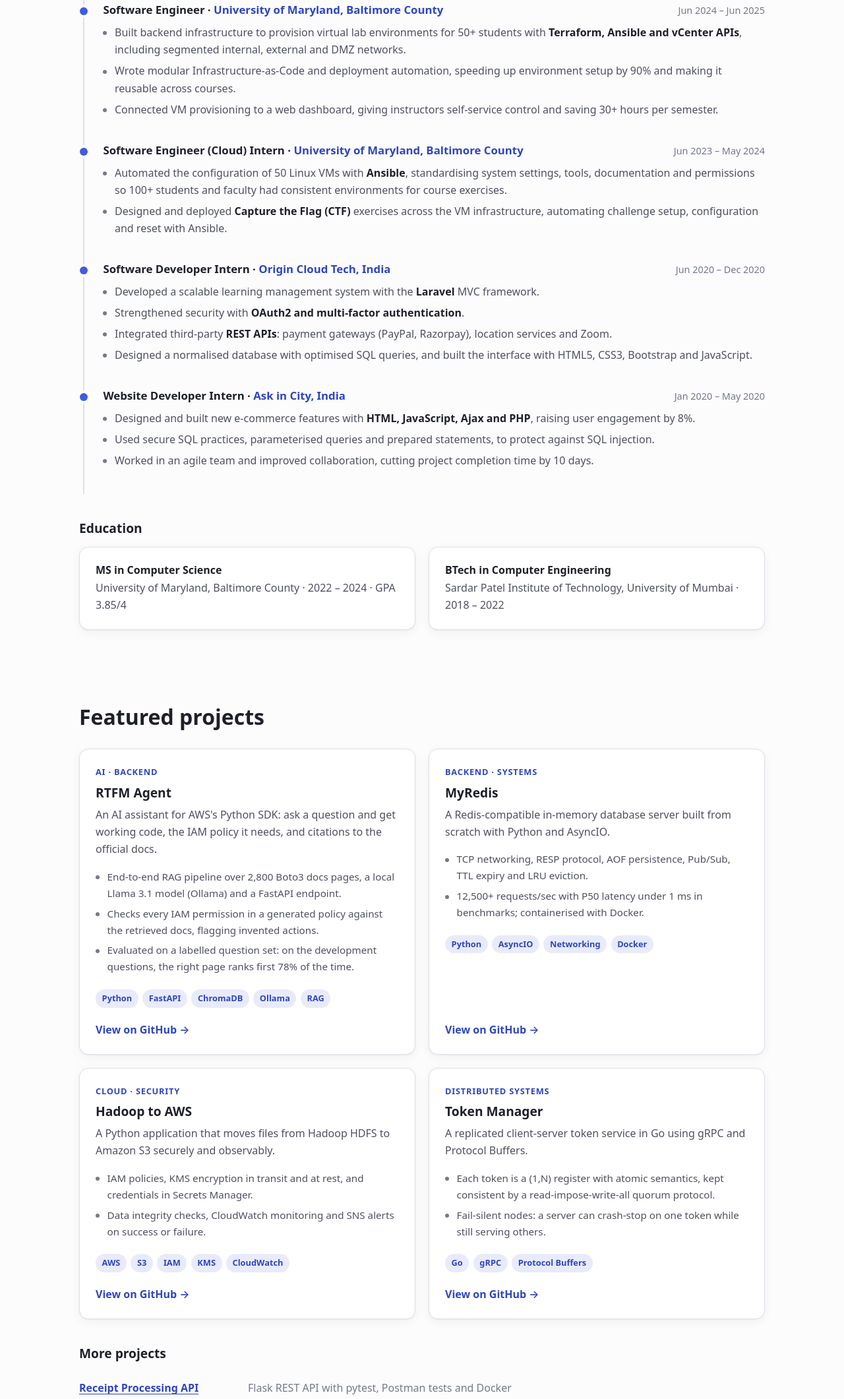
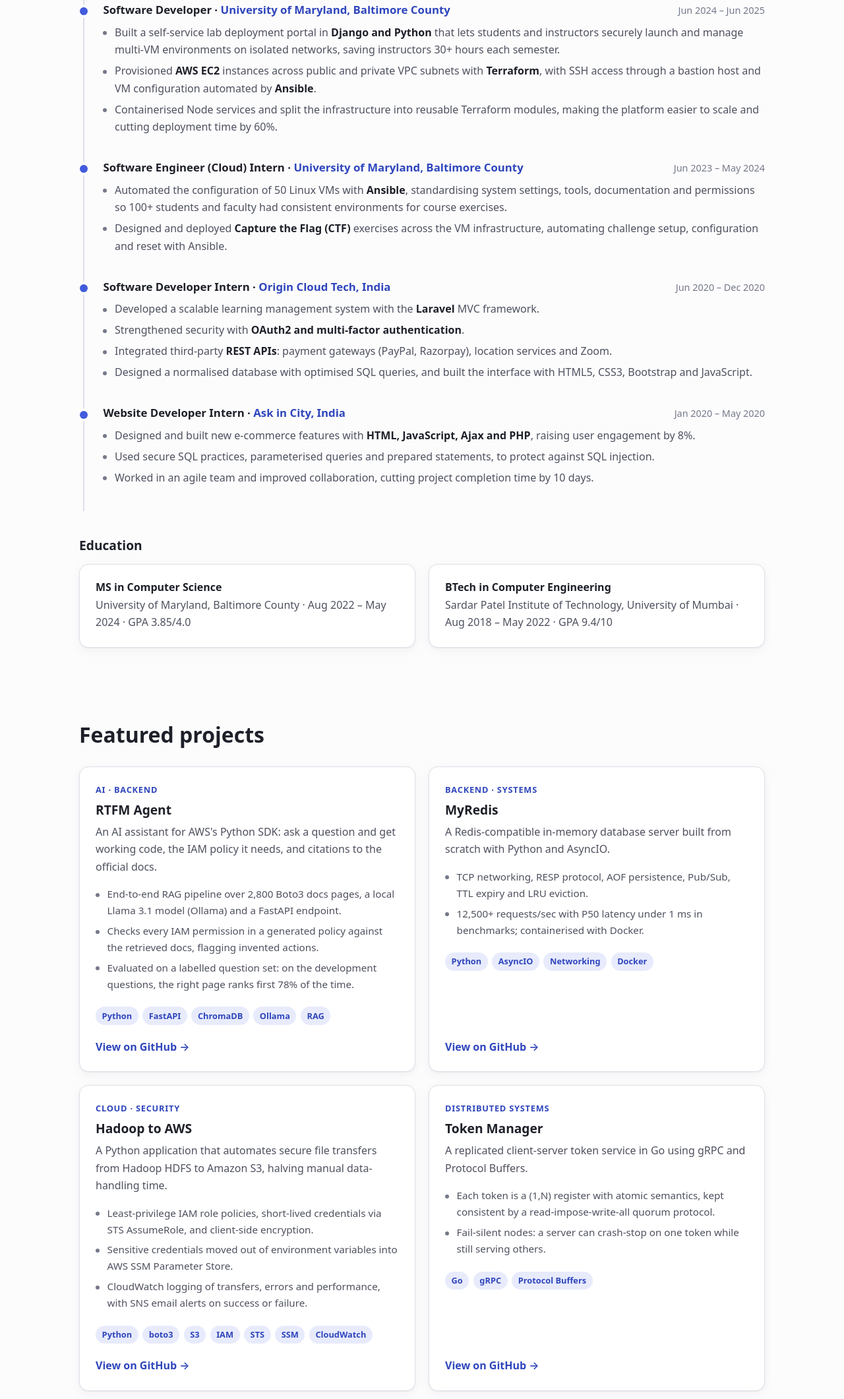
Before and after one commit to bhargavi1poyekar/bhargavi1poyekar.github.io, a plain HTML site: page index.html in a window 1280 px wide. Shown: the part 1519-3640 px from the top of the page at 66% size. Drawn offline with Linux system fonts and the light colour scheme.

Commit message:
Align experience, HDFS project, skills, education and email with resume

```diff
--- a/index.html
+++ b/index.html
@@ -69,7 +69,7 @@
             <svg viewBox="0 0 24 24" aria-hidden="true" class="filled"><path d="M12 .5a11.5 11.5 0 0 0-3.6 22.4c.6.1.8-.3.8-.6v-2c-3.2.7-3.9-1.5-3.9-1.5-.5-1.3-1.3-1.7-1.3-1.7-1-.7.1-.7.1-.7 1.2.1 1.8 1.2 1.8 1.2 1 1.8 2.7 1.3 3.4 1 .1-.8.4-1.3.7-1.6-2.6-.3-5.3-1.3-5.3-5.7 0-1.3.5-2.3 1.2-3.1-.1-.3-.5-1.5.1-3.1 0 0 1-.3 3.2 1.2a11 11 0 0 1 5.8 0c2.2-1.5 3.2-1.2 3.2-1.2.6 1.6.2 2.8.1 3.1.8.8 1.2 1.9 1.2 3.1 0 4.4-2.7 5.4-5.3 5.7.4.4.8 1.1.8 2.2v3.3c0 .3.2.7.8.6A11.5 11.5 0 0 0 12 .5z"/></svg></a></li>
           <li><a href="https://medium.com/@bpoyeka1" target="_blank" rel="noopener" aria-label="Medium">
             <svg viewBox="0 0 24 24" aria-hidden="true" class="filled"><ellipse cx="6.8" cy="12" rx="6.8" ry="7"/><ellipse cx="17.6" cy="12" rx="3.4" ry="6.6"/><ellipse cx="22.4" cy="12" rx="1.2" ry="5.9"/></svg></a></li>
-          <li><a href="mailto:bhargavi1poyekar@gmail.com" aria-label="Email">
+          <li><a href="mailto:poyekarbhargavi@gmail.com" aria-label="Email">
             <svg viewBox="0 0 24 24" aria-hidden="true"><rect x="3" y="5" width="18" height="14" rx="2"/><path d="m3 7 9 6 9-6"/></svg></a></li>
         </ul>
       </div>
@@ -118,13 +118,13 @@
         </li>
         <li class="timeline__item">
           <div class="timeline__head">
-            <h3>Software Engineer · <span>University of Maryland, Baltimore County</span></h3>
+            <h3>Software Developer · <span>University of Maryland, Baltimore County</span></h3>
             <p class="timeline__date">Jun 2024 – Jun 2025</p>
           </div>
           <ul>
-            <li>Built backend infrastructure to provision virtual lab environments for 50+ students with <strong>Terraform, Ansible and vCenter APIs</strong>, including segmented internal, external and DMZ networks.</li>
-            <li>Wrote modular Infrastructure-as-Code and deployment automation, speeding up environment setup by 90% and making it reusable across courses.</li>
-            <li>Connected VM provisioning to a web dashboard, giving instructors self-service control and saving 30+ hours per semester.</li>
+            <li>Built a self-service lab deployment portal in <strong>Django and Python</strong> that lets students and instructors securely launch and manage multi-VM environments on isolated networks, saving instructors 30+ hours each semester.</li>
+            <li>Provisioned <strong>AWS EC2</strong> instances across public and private VPC subnets with <strong>Terraform</strong>, with SSH access through a bastion host and VM configuration automated by <strong>Ansible</strong>.</li>
+            <li>Containerised Node services and split the infrastructure into reusable Terraform modules, making the platform easier to scale and cutting deployment time by 60%.</li>
           </ul>
         </li>
         <li class="timeline__item">
@@ -166,11 +166,11 @@
       <ul class="cards cards--two">
         <li class="card">
           <h4>MS in Computer Science</h4>
-          <p>University of Maryland, Baltimore County · 2022 – 2024 · GPA 3.85/4</p>
+          <p>University of Maryland, Baltimore County · Aug 2022 – May 2024 · GPA 3.85/4.0</p>
         </li>
         <li class="card">
           <h4>BTech in Computer Engineering</h4>
-          <p>Sardar Patel Institute of Technology, University of Mumbai · 2018 – 2022</p>
+          <p>Sardar Patel Institute of Technology, University of Mumbai · Aug 2018 – May 2022 · GPA 9.4/10</p>
         </li>
       </ul>
     </section>
@@ -205,12 +205,13 @@
         <li class="card card--project">
           <p class="card__kicker">Cloud · Security</p>
           <h3>Hadoop to AWS</h3>
-          <p>A Python application that moves files from Hadoop HDFS to Amazon S3 securely and observably.</p>
+          <p>A Python application that automates secure file transfers from Hadoop HDFS to Amazon S3, halving manual data-handling time.</p>
           <ul class="card__points">
-            <li>IAM policies, KMS encryption in transit and at rest, and credentials in Secrets Manager.</li>
-            <li>Data integrity checks, CloudWatch monitoring and SNS alerts on success or failure.</li>
+            <li>Least-privilege IAM role policies, short-lived credentials via STS AssumeRole, and client-side encryption.</li>
+            <li>Sensitive credentials moved out of environment variables into AWS SSM Parameter Store.</li>
+            <li>CloudWatch logging of transfers, errors and performance, with SNS email alerts on success or failure.</li>
           </ul>
-          <ul class="tags"><li>AWS</li><li>S3</li><li>IAM</li><li>KMS</li><li>CloudWatch</li></ul>
+          <ul class="tags"><li>Python</li><li>boto3</li><li>S3</li><li>IAM</li><li>STS</li><li>SSM</li><li>CloudWatch</li></ul>
           <a href="https://github.com/bhargavi1poyekar/Hadoop_to_AWS" class="card__link" target="_blank" rel="noopener">View on GitHub</a>
         </li>
         <li class="card card--project">
@@ -243,9 +244,9 @@
     <section class="section container" id="skills" aria-labelledby="skills-title">
       <h2 class="section__title" id="skills-title">Skills</h2>
       <dl class="skills">
-        <div><dt>Cloud</dt><dd>AWS (EC2, S3, Lambda, IAM, VPC, CloudWatch, SNS, STS, SSM, KMS), GCP (Cloud Run, Pub/Sub)</dd></div>
+        <div><dt>Cloud</dt><dd>AWS (EC2, S3, Lambda, IAM, VPC, CloudWatch, SNS, STS, SSM, KMS), GCP (Cloud Run, Cloud Scheduler, Pub/Sub, Cloud Storage, Memorystore)</dd></div>
         <div><dt>Infrastructure &amp; DevOps</dt><dd>Terraform, Docker, Ansible, GitHub Actions, CI/CD, Linux, vCenter</dd></div>
-        <div><dt>Backend</dt><dd>Python, FastAPI, Django, Flask, REST APIs, Node.js, PHP / Laravel</dd></div>
+        <div><dt>Backend</dt><dd>Python, FastAPI, Django, Django REST Framework, Flask, REST APIs, Node.js, PHP / Laravel, Selenium</dd></div>
         <div><dt>AI / ML</dt><dd>RAG, LLMs (Ollama, OpenAI), LangGraph, Sentence-Transformers, ChromaDB, Scikit-learn, TensorFlow</dd></div>
         <div><dt>Data</dt><dd>SQL, PostgreSQL, MySQL, SQLite, DuckDB, Redis, MongoDB, Pandas, NumPy</dd></div>
         <div><dt>Languages</dt><dd>Python, Go, JavaScript, Java, C, SQL</dd></div>
@@ -300,7 +301,7 @@
       <h2 class="section__title" id="contact-title">Contact</h2>
       <p>I'm open to conversations about engineering roles across cloud, backend and AI. The best way to reach me is email or LinkedIn.</p>
       <div class="hero__actions">
-        <a href="mailto:bhargavi1poyekar@gmail.com" class="button">bhargavi1poyekar@gmail.com</a>
+        <a href="mailto:poyekarbhargavi@gmail.com" class="button">poyekarbhargavi@gmail.com</a>
         <a href="https://www.linkedin.com/in/bhargavi-poyekar-b342831a3/" class="button button--ghost" target="_blank" rel="noopener">LinkedIn</a>
       </div>
     </section>
```
